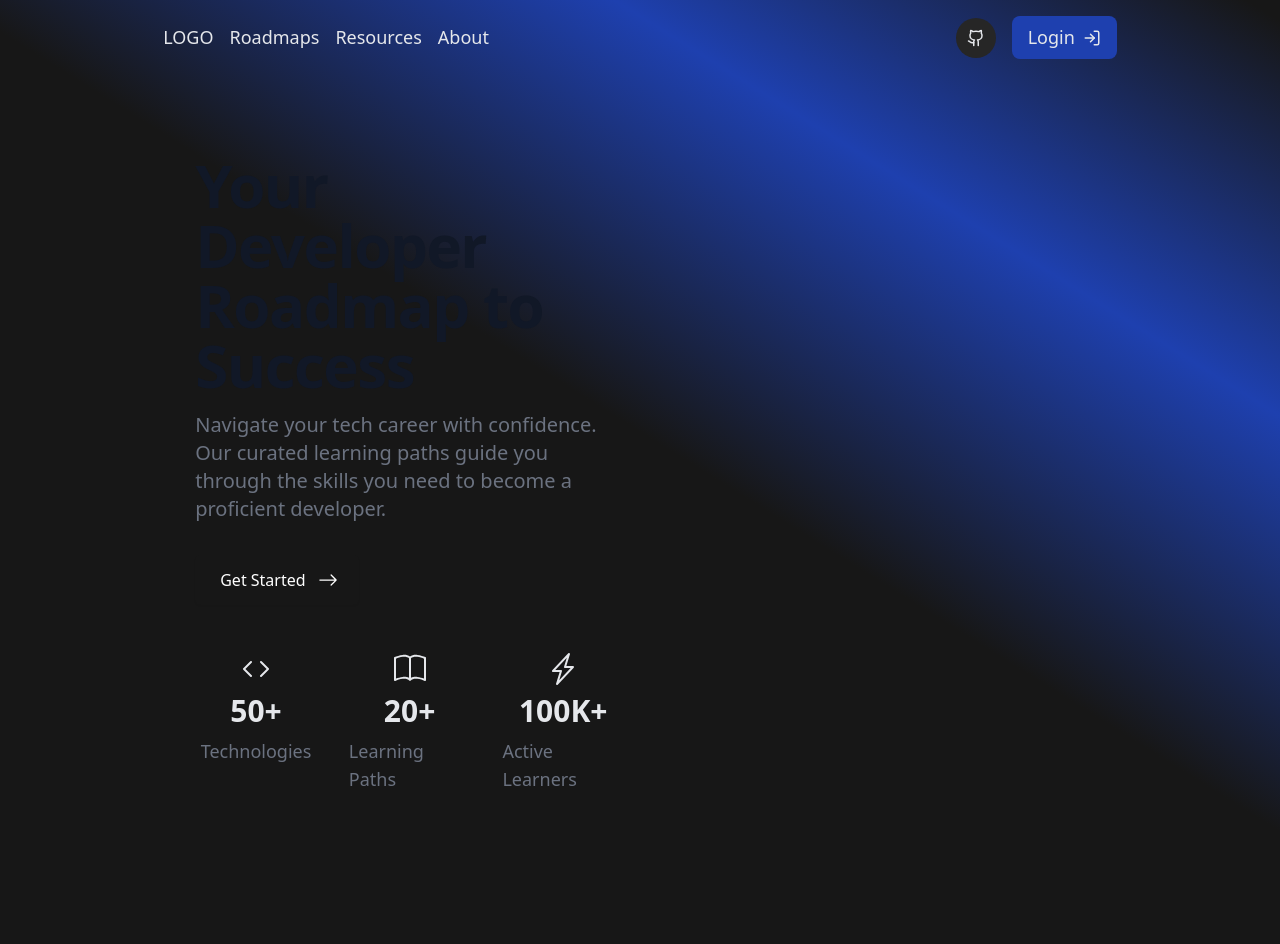
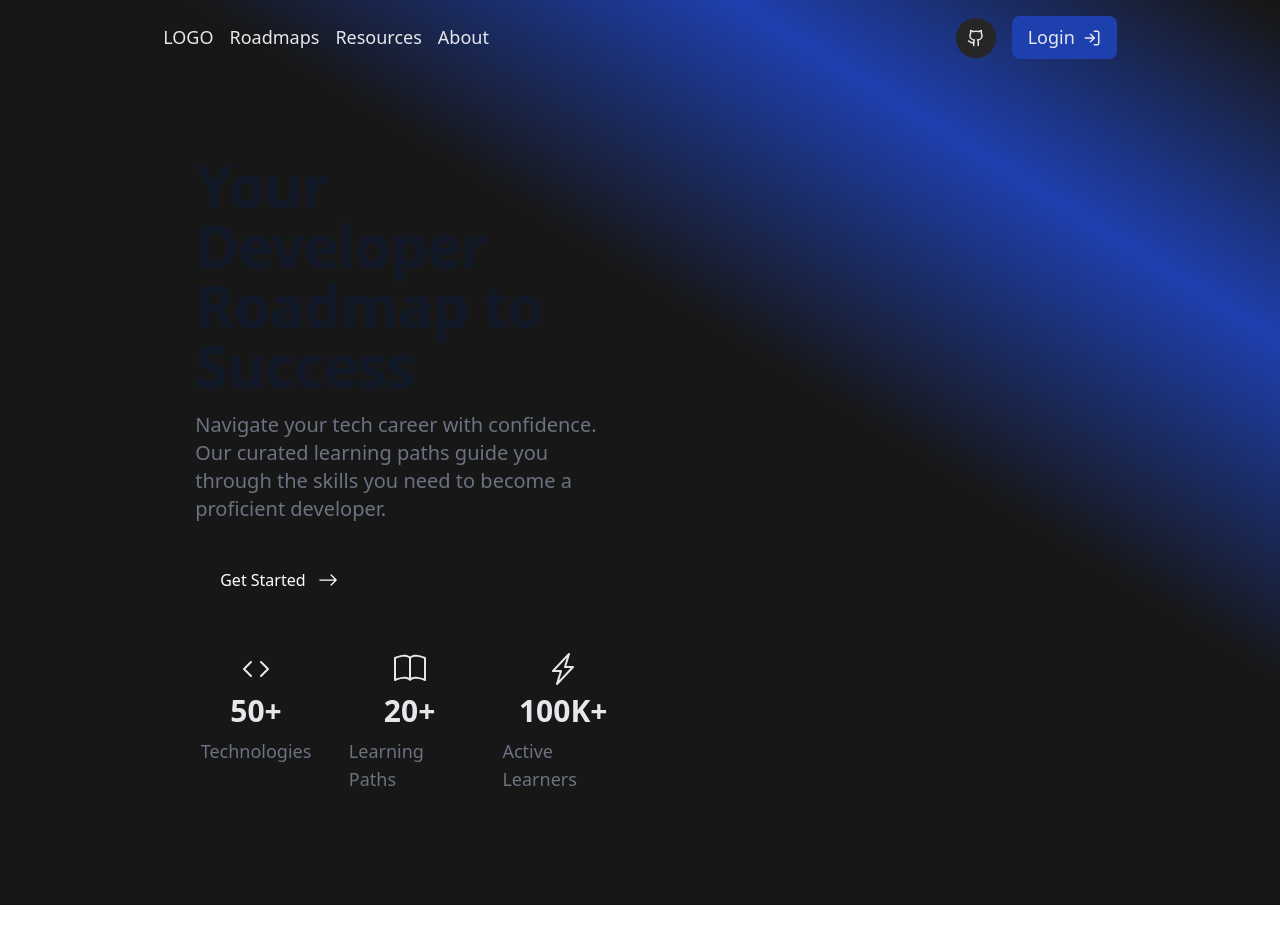
Before and after one commit to dipanshurdev/devpath, a Next.js app: page / in a window 1280 px wide. Shown: the top 944 px of the page. After the commit the page ends 905 px from the top, so only its background shows below. Built offline with nearby package versions, Linux system fonts and the light colour scheme.

Commit message:
fix: minor css

```diff
--- a/app/(root)/globals.css
+++ b/app/(root)/globals.css
@@ -16,7 +16,7 @@ body {
   max-width: 77vw;
   margin: auto;
   height: 100%;
-  min-height: 100vw;
+  /* min-height: 100vw; */
   scroll-behavior: smooth;
   padding: 0;
   font-size: 18px;
```
